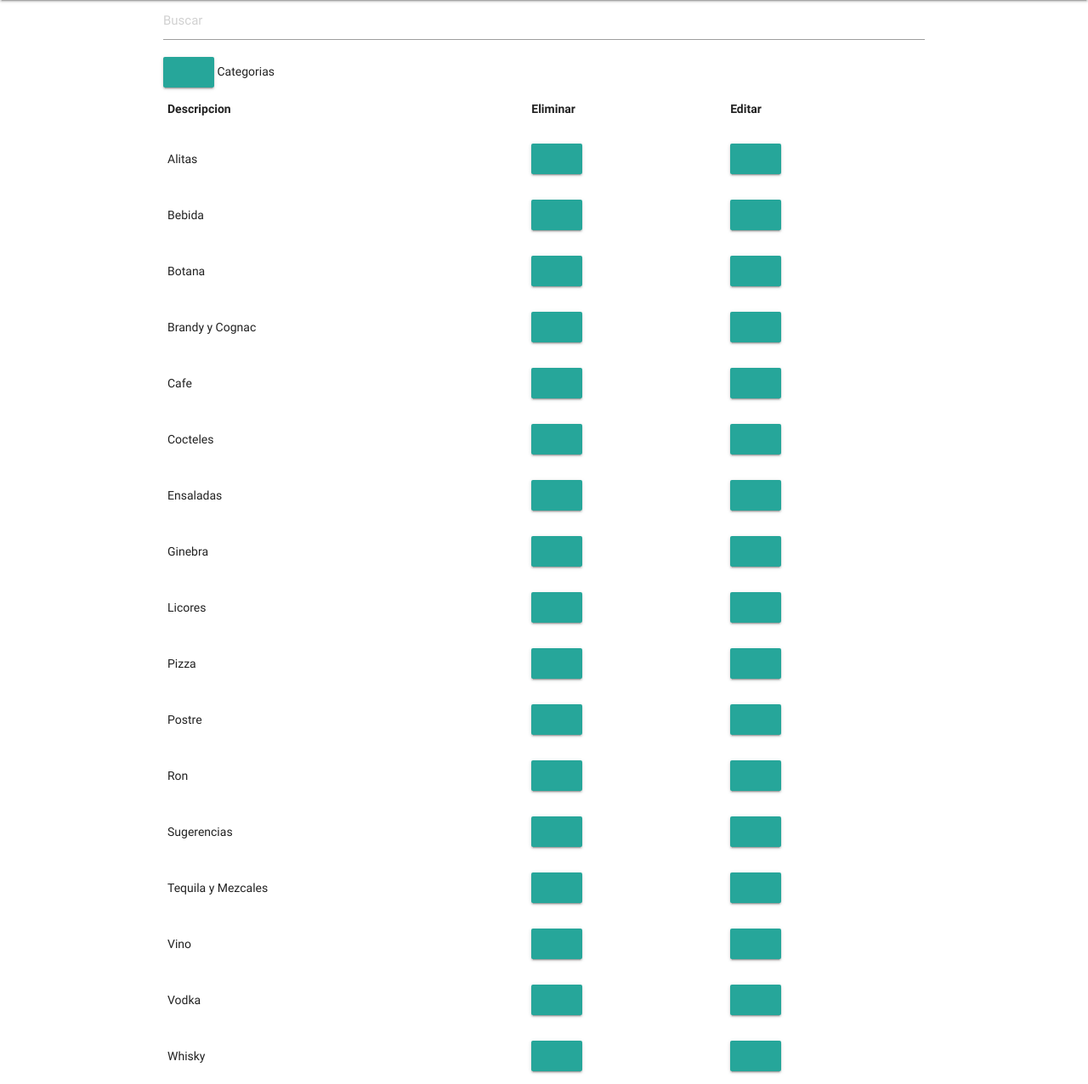
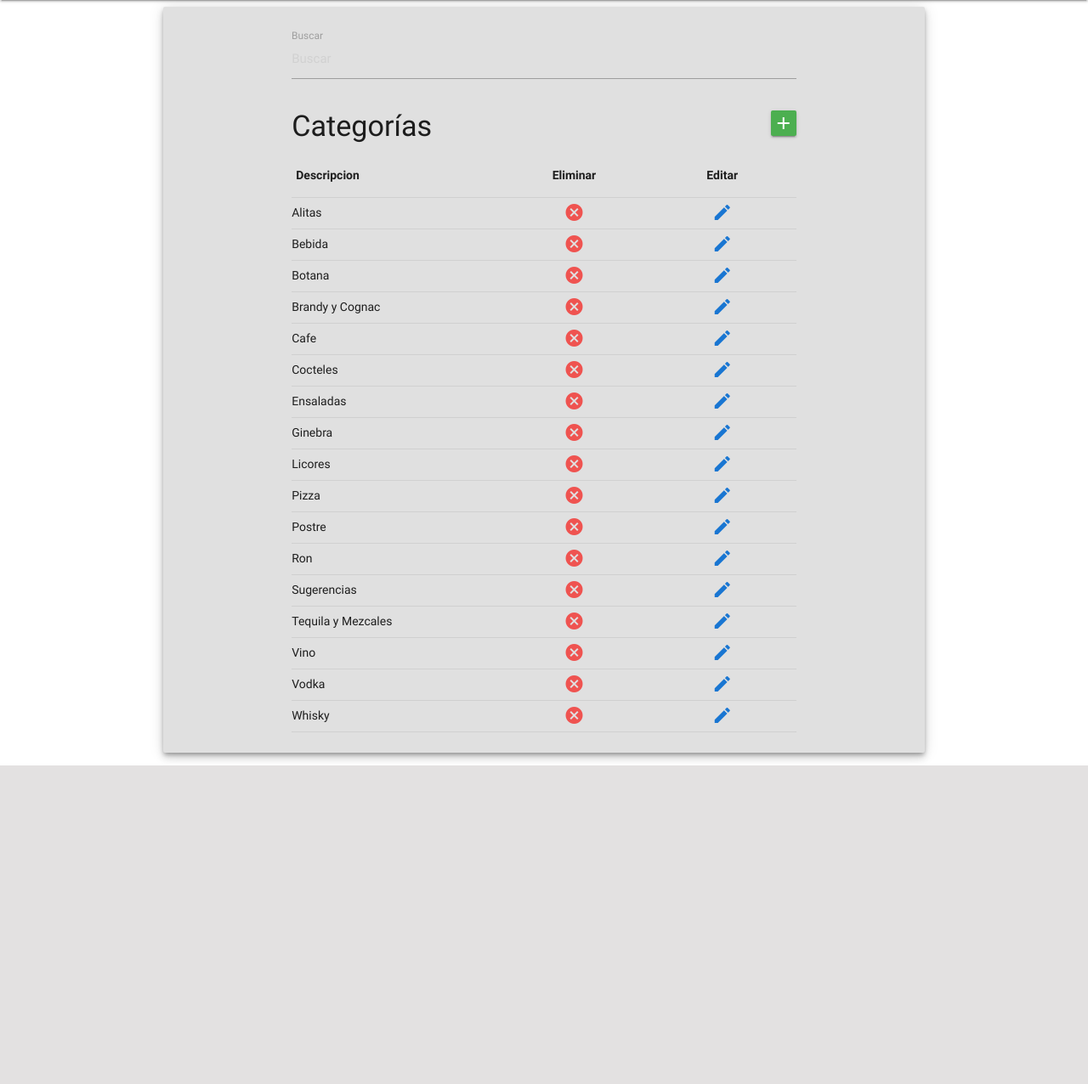
Before and after one commit to norma1/Git-salsi, a PHP site: page /categorias.php in a window 1280 px wide. Shown: the part 64-1340 px from the top of the page at 85% size. After the commit the page ends 965 px from the top, so only its background shows below. Run offline with PHP 8.4, Linux system fonts and the light colour scheme; a user stored in the database is signed in; data comes from the database, SQL or seed files in the repository.

Commit message:
avance en inclusion de materialize
se incluye materialize en más vistas

```diff
--- a/categorias.php
+++ b/categorias.php
@@ -59,7 +59,7 @@ if(!isset($_SESSION['id_usuario']))
 					}else{
 						clase="ocupado";
 					}
-					cod_html+="<tr class='"+clase+"'><td>"+info['descripcion']+"</td><td><a class='btn btn-danger btn_eliminar' data-id='"+info["id_categoria_a"]+"'><span class='glyphicon glyphicon-minus'></span></a></td><td><a class='btn btn-warning btn_modificar' data-id='"+info["id_categoria_a"]+"'><span class='glyphicon glyphicon-pencil'></span></a></td></tr>";
+					cod_html+="<tr class='"+clase+"'><td>"+info['descripcion']+"</td><td  class='centrado'><a class='waves-effect btn-flat data-id='"+info["id_categoria_a"]+"' style='color: #ef5350'><span class='material-icons' style='margin-top: 0.2em'>cancel</span></a></td><td  class='centrado'><a class='waves-effect btn-flat' data-id='"+info["id_categoria_a"]+"' style='color: #1976d2'><span class='material-icons' style='margin-top: 0.2em'>edit</span></a></td></tr>";
 					//se insertan los datos a la tabla
 				}
 				$("#content_table").html(cod_html);
@@ -99,20 +99,19 @@ if(!isset($_SESSION['id_usuario']))
 
 	<section class="container">
 
-		<div class="panel panel-default">
-		<div class="panel-body">
-			<input type="text" id="busc" name="busc"  class="form-control bus" placeholder="Buscar">
+		<div class="card-panel z-depth-3 grey lighten-2">
+			<div class="container">
+				<div class="input-field align-center">
+					<input type="text" id="busc" name="busc"  placeholder="Buscar"><label for="busc">Buscar</label>
 				</div>
-			<div class="panel-heading text-center"><a class="btn btn-success add" id="add_categoria" ><span class="glyphicon glyphicon-plus"></span></a>
-
-				Categorias
+				<div class="text-center"><a class="waves-effect waves-teal btn green" style="width: 2em;height: 2em;padding: 0.2em;float: right;" id="add_categoria" ><span class="material-icons">add</span></a>
+				<h4>Categorías</h4>
 				</div>
-			<div class="panel-body table-responsive">
-				 <table class="table">
+					 <table class="table responsive-table bordered">
 					 	<tr>
 					 		<th>Descripcion</th>
-				 		<th>Eliminar</th>
-				 		<th>Editar</th>
+					 		<th class='centrado'>Eliminar</th>
+					 		<th class='centrado'>Editar</th>
 					 	</tr>
 					 	<tbody id="content_table"></tbody>
 
@@ -148,4 +147,18 @@ if(!isset($_SESSION['id_usuario']))
 	</div >
 </div >
 </body>
+<style type="text/css">
+	table tr:hover
+	{
+		background-color: lightgray;
+	}
+	table .centrado
+	{
+		text-align: center;
+	}
+	table tr td
+	{
+		padding: 0em;
+	}
+</style>
 </html>
--- a/menu.php
+++ b/menu.php
@@ -63,4 +63,7 @@
    			border-radius: 3px;
    			margin-top: 4em;
 		}
+		.dropdown-content li a{
+			color: black;
+		}
 	</style>
```
Also changed, not shown: Existencias.php (+25 -11 lines), alimentos.php (+18 -4 lines), locaciones.php (+24 -9 lines). Lines whose indentation alone changed are shown as unchanged.
